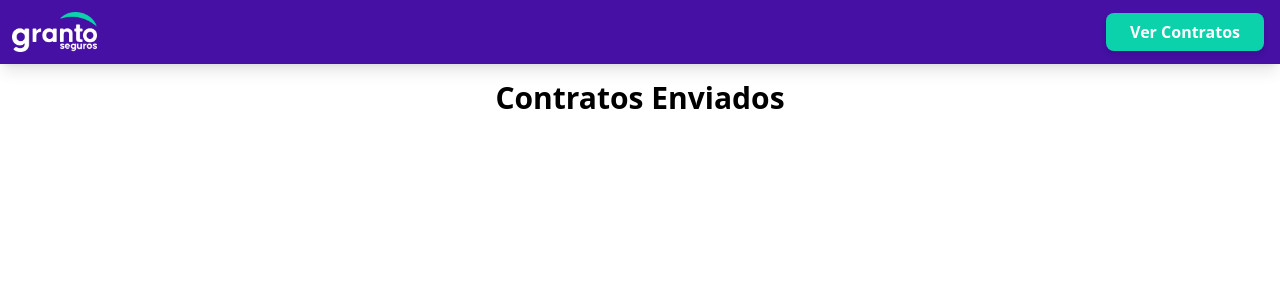
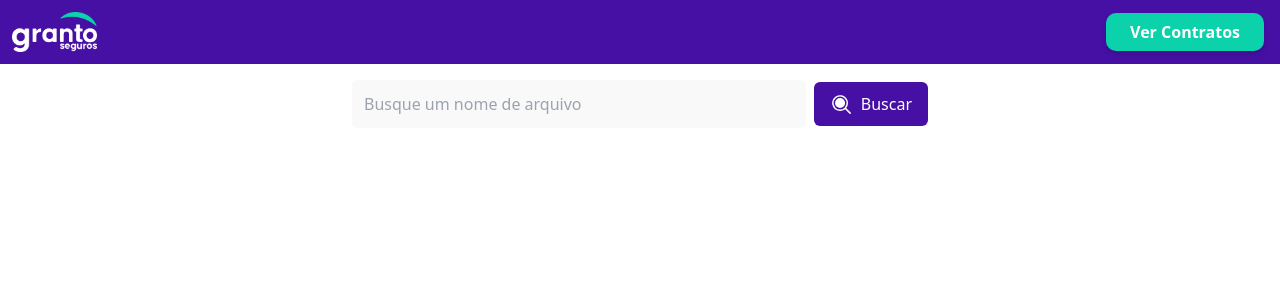
Before and after one commit to Diogogc1/projeto-granto, a React (Create React App) app in the folder frontend/: page /busca in a window 1280 px wide. Shown: the top 300 px of the page. Built offline with nearby package versions, Linux system fonts and the light colour scheme.

Commit message:
Seach and pagination

```diff
--- a/frontend/src/DAOs/contratoDAO.ts
+++ b/frontend/src/DAOs/contratoDAO.ts
@@ -2,7 +2,7 @@ class ContratoDAO {
     private db: IDBDatabase | null = null;
 
     constructor(private dbName: string, private dbVersion: number) {
-        this.openDatabase()
+        this.openDatabase();
     }
 
     public openDatabase(): Promise<void> {
@@ -153,6 +153,40 @@ class ContratoDAO {
             };
         });
     }
+
+    public buscarPorNomeArquivo(nomeArquivo: string): Promise<any[]> {
+        return new Promise((resolve, reject) => {
+            if (!this.db) {
+                console.error("Banco de dados não está aberto.");
+                reject("Banco de dados não está aberto.");
+                return;
+            }
+
+            const transaction = this.db.transaction(["meusDados"], "readonly");
+            const objectStore = transaction.objectStore("meusDados");
+            const request = objectStore.openCursor();
+            const resultados: any[] = [];
+
+            request.onsuccess = (event) => {
+                const cursor = (event.target as IDBRequest).result;
+                if (cursor) {
+                    if (cursor.value.nomeArquivo.includes(nomeArquivo)) {
+                        resultados.push(cursor.value);
+                    }
+                    cursor.continue();
+                } else {
+                    console.log("Busca concluída. Resultados encontrados:", resultados);
+                    resolve(resultados);
+                }
+            };
+
+            request.onerror = (event) => {
+                console.log("Erro ao buscar dado:", (event.target as IDBRequest).error);
+                reject((event.target as IDBRequest).error);
+            };
+        });
+    }
+
 }
 
 
--- a/frontend/src/components/layout.tsx
+++ b/frontend/src/components/layout.tsx
@@ -11,15 +11,15 @@ export default function Layout({ children }: { children: React.ReactNode }) {
 
     return (
         <>
-            <header className="w-full h-16 bg-[#4510a3] flex items-center shadow-lg mx-auto">
+            <header className="w-full h-16 bg-[#4510a3] flex items-center mx-auto">
                 <img src={logoGranto} alt="Granto Seguros Logo" className="h-10 w-auto ml-3" />
                 {mudouPagina
                     ? <button className="ml-auto mr-4" onClick={trocarBotao}>
-                        <Link to={'/'} className="bg-[#0CD2AB] text-white font-bold p-2 px-6 rounded-lg shadow-md hover:bg-[#44bda9] transition-colors duration-300">Enviar Contrato</Link>
+                        <Link to={'/'} className="bg-[#0CD2AB] text-white font-semibold p-2 px-6 rounded-[10px] shadow-md hover:bg-[#44bda9] transition-colors duration-300">Enviar Contrato</Link>
                     </button>
 
                     : <button className="ml-auto mr-4" onClick={trocarBotao}>
-                        <Link to={'/busca'} className="bg-[#0CD2AB] text-white font-bold p-2 px-6 rounded-lg shadow-md hover:bg-[#44bda9] transition-colors duration-300">Ver Contratos</Link>
+                        <Link to={'/busca'} className="bg-[#0CD2AB] text-white font-semibold p-2 px-6 rounded-[10px] shadow-md hover:bg-[#44bda9] transition-colors duration-300">Ver Contratos</Link>
                     </button>
                 }
             </header>
--- a/frontend/src/pages/busca.tsx
+++ b/frontend/src/pages/busca.tsx
@@ -1,11 +1,14 @@
-import { useEffect, useState, useMemo } from "react";
+import { useEffect, useState, ChangeEvent } from "react";
 import contratoDAO from "../DAOs/contratoDAO";
-import { FilePdf } from "@phosphor-icons/react";
+import { FilePdf, MagnifyingGlass } from "@phosphor-icons/react";
 import { useNavigate } from "react-router-dom";
 
 export default function Busca() {
     const [contratos, setContratos] = useState<any[]>([]);
+    const [currentPage, setCurrentPage] = useState(1);
+    const [contractsPerPage] = useState(4); // Número de contratos por página
     const navigate = useNavigate();
+    const [busca, setBusca] = useState("");
 
     useEffect(() => {
         contratoDAO
@@ -18,15 +21,58 @@ export default function Busca() {
             });
     }, []);
 
-
     function verResultado(result: any) {
         navigate("/resultado", { state: { result } });
     }
 
+    function handleBusca(e: React.ChangeEvent<HTMLInputElement>) {
+        setBusca(e.target.value);
+    }
+
+    function enviarBusca() {
+        contratoDAO.buscarPorNomeArquivo(busca).then((result) => {
+            setContratos(result);
+            setCurrentPage(1); // Resetar para a primeira página após a busca
+        })
+            .catch((e) => {
+                console.log(e.message);
+            });
+    }
+
+    // Funções para mudar de página
+    const nextPage = () => {
+        setCurrentPage((prev) => Math.min(prev + 1, Math.ceil(contratos.length / contractsPerPage)));
+    };
+
+    const prevPage = () => {
+        setCurrentPage((prev) => Math.max(prev - 1, 1));
+    };
+
+    // Calcular contratos para a página atual
+    const indexOfLastContract = currentPage * contractsPerPage;
+    const indexOfFirstContract = indexOfLastContract - contractsPerPage;
+    const currentContracts = contratos.slice(indexOfFirstContract, indexOfLastContract);
+
+    const totalPages = Math.ceil(contratos.length / contractsPerPage);
+
     return (
-        <>
-            <h1 className="font-bold text-3xl mt-4 mb-6">Contratos Enviados</h1>
-            {contratos.map((contrato, index) => {
+        <div className="w-full min-h-screen flex flex-col justify-between">
+            <div className="px-40">
+                <div className="flex justify-center items-center gap-2 mt-4 mb-6">
+                    <input
+                        type="text"
+                        className="bg-[#F9F9F9] h-12 w-full rounded-md px-3"
+                        onChange={handleBusca}
+                        value={busca}
+                        placeholder="Busque um nome de arquivo"
+                    />
+                    <button onClick={enviarBusca} className="flex items-center justify-center gap-2 bg-[#4510a3] h-11 px-4 text-white rounded-md">
+                        <MagnifyingGlass size={23} weight="fill" />
+                        <p>Buscar</p>
+                    </button>
+                </div>
+
+                {currentContracts.map((contrato, index) => {
                     const possiveisResultados: number[] = []
                     possiveisResultados.push(contrato.contrato.cats.aluguel)
                     possiveisResultados.push(contrato.contrato.cats.confidencialidade)
@@ -69,7 +115,7 @@ export default function Busca() {
                     return (
                         <div
                             onClick={() => verResultado(contrato)}
-                        className="flex flex-row gap-6 items-center border border-gray-300 bg-white py-3 px-3 pr-64 mt-4 text-gray-800 text-md rounded-md shadow-sm hover:bg-[#efeef4] transition-colors duration-300 cursor-pointer"
+                            className="flex flex-row w-full gap-6 items-center border border-gray-300 bg-[#F9F9F9] py-3 px-3 mt-4 text-gray-800 text-md rounded-md shadow-sm hover:bg-[#efeef4] transition-colors duration-300 cursor-pointer"
                             key={index}
                         >
                             <FilePdf size={80} className="text-red-600"></FilePdf>
@@ -79,11 +125,23 @@ export default function Busca() {
                                     <p className="text-base">{`Classificação: `}</p>
                                     <p className="text-[#4510a3] font-semibold">{classificacao}</p>
                                 </div>
-
                             </div>
                         </div>
                     )
                 })}
-        </>
+            </div>
+
+            {totalPages > 1 && (
+                <div className="flex justify-between items-center fixed bottom-0 left-0 w-full bg-white py-4 px-[350px] border-t border-gray-300">
+                    <button onClick={prevPage} disabled={currentPage === 1} className="py-2 px-4 bg-[#4510a3] text-white rounded-[10px]">
+                        Anterior
+                    </button>
+                    <span className="text-lg">Página {currentPage} de {totalPages}</span>
+                    <button onClick={nextPage} disabled={currentPage === totalPages} className="py-2 px-4 bg-[#4510a3] text-white rounded-[10px]">
+                        Próxima
+                    </button>
+                </div>
+            )}
+        </div>
     );
 }
--- a/frontend/src/pages/inserir.tsx
+++ b/frontend/src/pages/inserir.tsx
@@ -26,9 +26,9 @@ export default function Inserir() {
                 body: formData,
             });
 
-            const result = await response.json();
+            const contrato = await response.json();
 
-            console.log(result);
+            console.log(contrato);
 
             try {
                 // Ler o arquivo como ArrayBuffer
@@ -39,16 +39,16 @@ export default function Inserir() {
                     const arrayBuffer = event.target!.result;
 
                     // Adicionar o arquivo ao objeto a ser armazenado
-                    const dadoParaArmazenar = {
+                    const result = {
                         nomeArquivo: file.name,
-                        contrato: result,
+                        contrato: contrato,
                         arquivo: arrayBuffer,
                     };
 
-                    await contratoDAO.adicionarDado(dadoParaArmazenar);
+                    await contratoDAO.adicionarDado(result);
                     console.log("Dado armazenado com sucesso!");
 
-                    navigate('/resultado', { state: { dadoParaArmazenar } });
+                    navigate('/resultado', { state: { result } });
                 };
 
                 fileReader.onerror = (error) => {
--- a/frontend/src/pages/resultado.tsx
+++ b/frontend/src/pages/resultado.tsx
@@ -63,11 +63,11 @@ export default function Resultado() {
             </div>
 
             <div className="flex gap-6 w-full">
-                <div className="bg-slate-50 hover:bg-[#4510a3] hover:text-white flex flex-col border-2 border-gray-300 p-3 py-5 rounded-md flex-1 gap-4 mt-8">
+                <div className="bg-[#F9F9F9]  hover:bg-[#4510a3] hover:text-white flex flex-col border-2 border-gray-300 p-3 py-5 rounded-md flex-1 gap-4 mt-8">
                     <p className="text-xl">{`Nome do Arquivo: ${result.nomeArquivo}`}</p>
                     <p className="text-xl">{`CNPJs: ${result.contrato.cnpjs.join(', ')}`}</p>
                 </div>
-                <div className="bg-slate-50 hover:bg-[#4510a3] hover:text-white flex flex-col border-2 border-gray-300 p-3 py-5 rounded-md flex-1 gap-4 mt-8">
+                <div className="bg-[#F9F9F9]  hover:bg-[#4510a3] hover:text-white flex flex-col border-2 border-gray-300 p-3 py-5 rounded-md flex-1 gap-4 mt-8">
                     <p className="text-xl">{`Contratante: ${result.contrato.contractant}`}</p>
                     <p className="text-xl">{`Contratado: ${result.contrato.contractor}`}</p>
                 </div>
```
Lines whose indentation alone changed are shown as unchanged.
